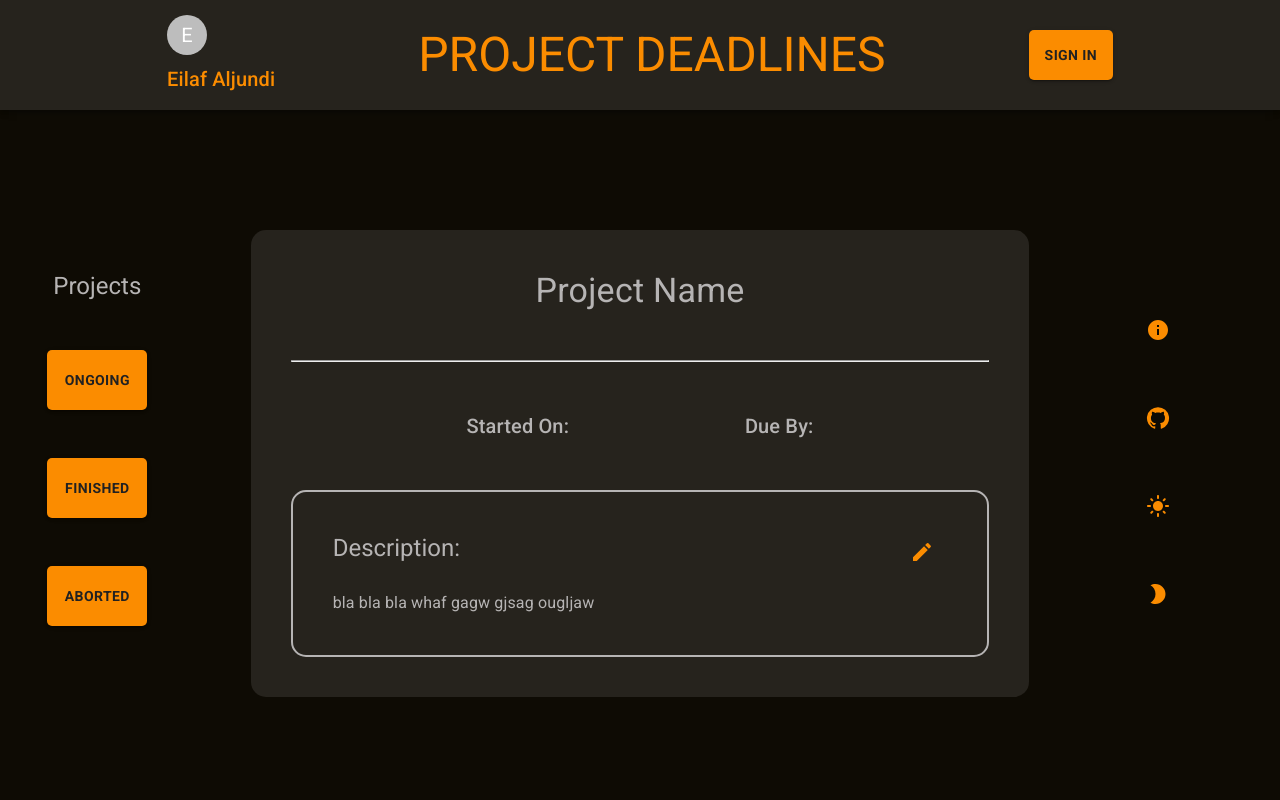
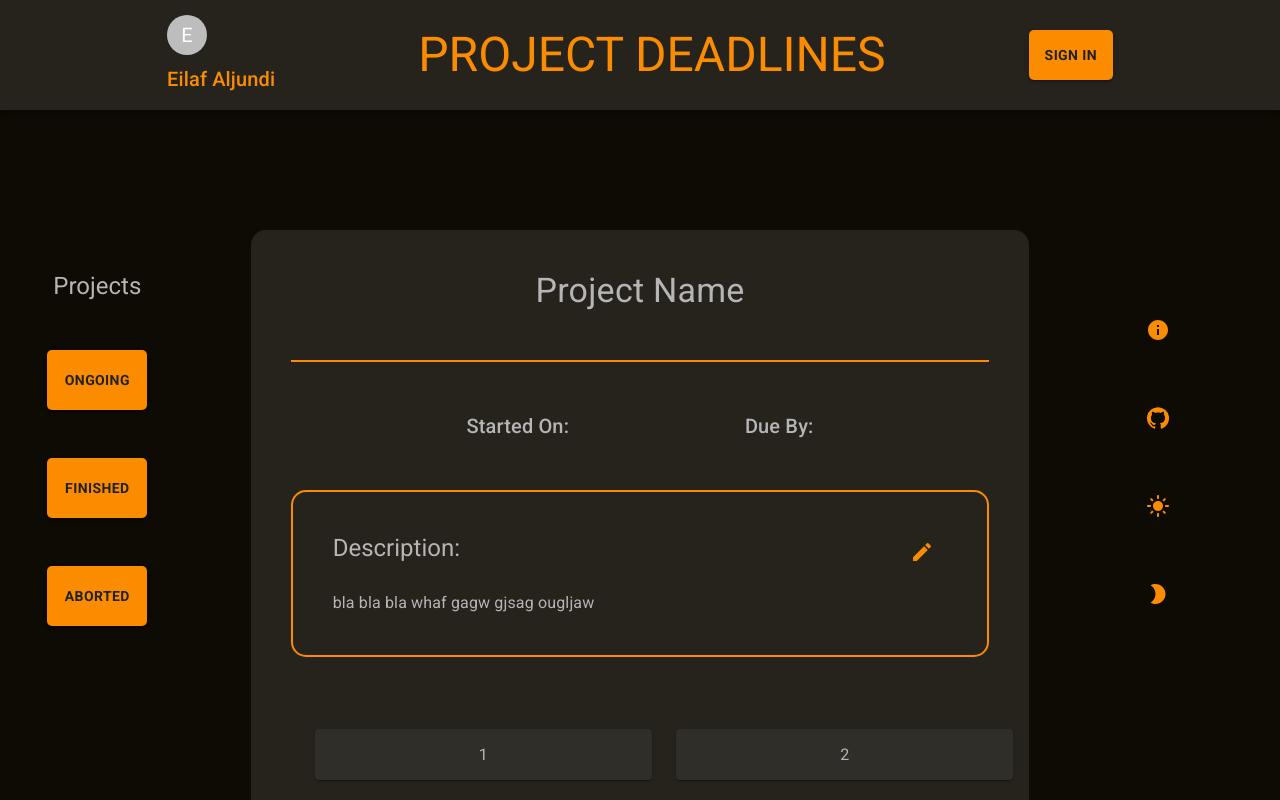
Before and after one commit to Sniperplank/Project-Deadlines, a React (Create React App) app: page /ongoing/1 in a window 1280 px wide. Built offline with nearby package versions, Linux system fonts and the light colour scheme.

Commit message:
added secondary light color for grid items

```diff
--- a/src/Components/Projects Feed/Ongoing Projects/OngoingOpenCard.js
+++ b/src/Components/Projects Feed/Ongoing Projects/OngoingOpenCard.js
@@ -1,8 +1,10 @@
-import { Box, Stack, Typography } from '@mui/material'
+import { Box, Grid, Stack, Typography } from '@mui/material'
 import React from 'react'
 import { CardBox } from '../../Styled MUI components/CardBox'
 import EditIcon from '@mui/icons-material/Edit';
 import { StyledIconButton } from '../../Styled MUI components/StyledIconButton';
+import './Styles.css'
+import { GridItem } from '../../Styled MUI components/GridItem';
 
 function OngoingOpenCard() {
     return (
@@ -16,7 +18,7 @@ function OngoingOpenCard() {
                             <Typography variant='h6'>Started On:</Typography>
                             <Typography variant='h6'>Due By:</Typography>
                         </Stack>
-                        <CardBox border={2} borderColor='primary'>
+                        <CardBox border={2} sx={{ borderColor: 'primary.main' }}>
                             <Stack direction='row' justifyContent='space-between'>
                                 <Typography variant='h5'>Description:</Typography>
                                 <StyledIconButton>
@@ -26,6 +28,20 @@ function OngoingOpenCard() {
                             <br></br>
                             <Typography variant='body1'>bla bla bla whaf gagw gjsag ougljaw</Typography>
                         </CardBox>
+                        <Grid container rowSpacing={3} columnSpacing={{ xs: 1, sm: 2, md: 3 }}>
+                            <Grid item xs={6}>
+                                <GridItem>1</GridItem>
+                            </Grid>
+                            <Grid item xs={6}>
+                                <GridItem>2</GridItem>
+                            </Grid>
+                            <Grid item xs={6}>
+                                <GridItem>3</GridItem>
+                            </Grid>
+                            <Grid item xs={6}>
+                                <GridItem>4</GridItem>
+                            </Grid>
+                        </Grid>
                     </Stack>
                 </CardBox>
             </Stack>
--- /dev/null
+++ b/src/Components/Projects Feed/Ongoing Projects/Styles.css
@@ -0,0 +1,5 @@
+hr {
+    background-color: #fb8c00;
+    height: 2px;
+    border: 0;
+}
--- /dev/null
+++ b/src/Components/Styled MUI components/GridItem.js
@@ -0,0 +1,9 @@
+import { Paper } from '@mui/material';
+import { styled } from '@mui/material/styles';
+
+export const GridItem = styled(Paper)(({ theme }) => ({
+    backgroundColor: theme.palette.secondary.light,
+    padding: theme.spacing(2),
+    textAlign: 'center',
+    color: theme.palette.text.main,
+}));
--- a/src/darkTheme.js
+++ b/src/darkTheme.js
@@ -7,7 +7,8 @@ export const darkTheme = createTheme({
             light: "#ffb74d"
         },
         secondary: {
-            main: "#26231d"
+            main: "#26231d",
+            light: "#302e28"
         },
         buttonText: {
             main: "#212121"
--- a/src/lightTheme.js
+++ b/src/lightTheme.js
@@ -7,7 +7,8 @@ export const lightTheme = createTheme({
             light: "#ffb74d"
         },
         secondary: {
-            main: "#d6d6d6"
+            main: "#d6d6d6",
+            light: "#e3e3e3"
         },
         buttonText: {
             main: "#212121"
```
